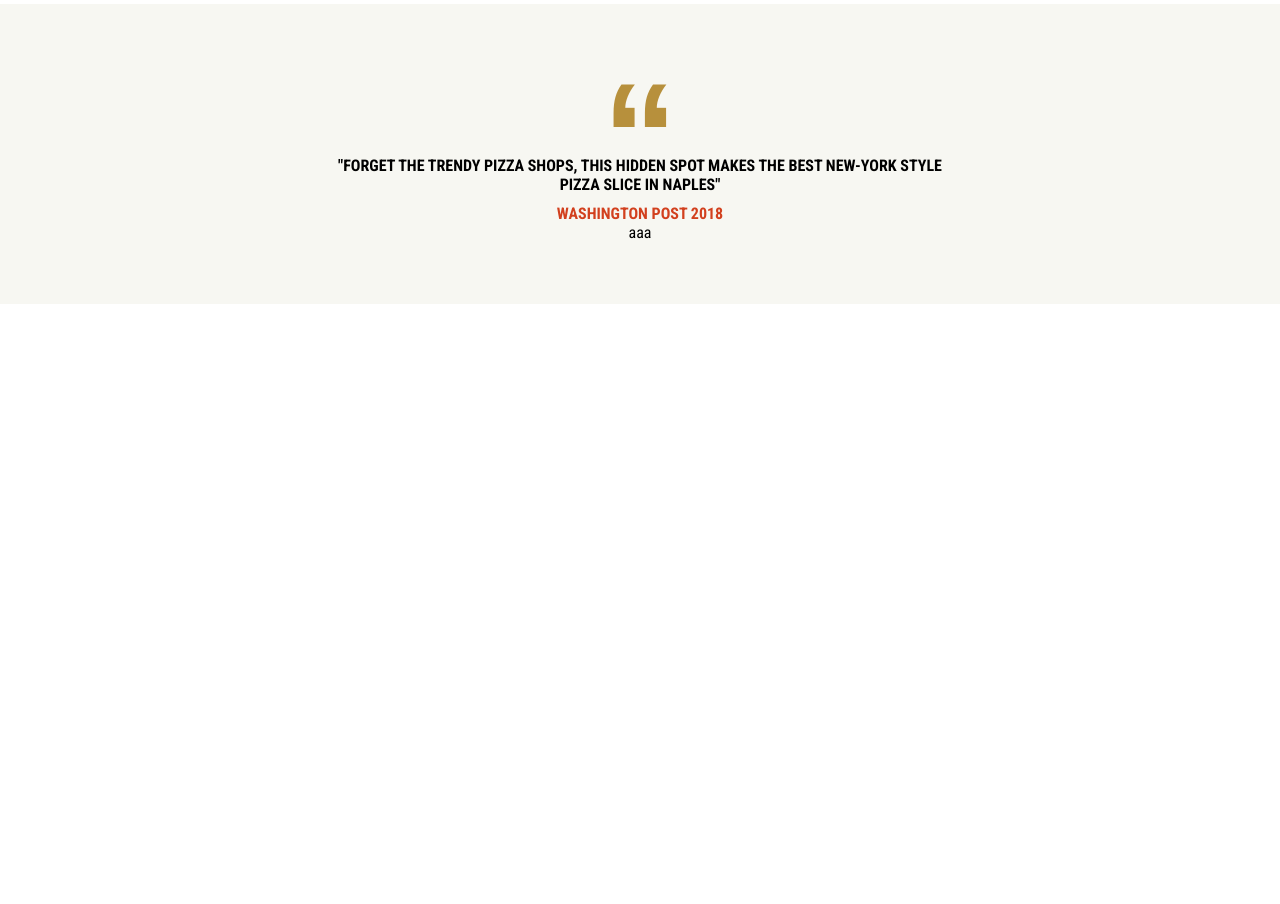
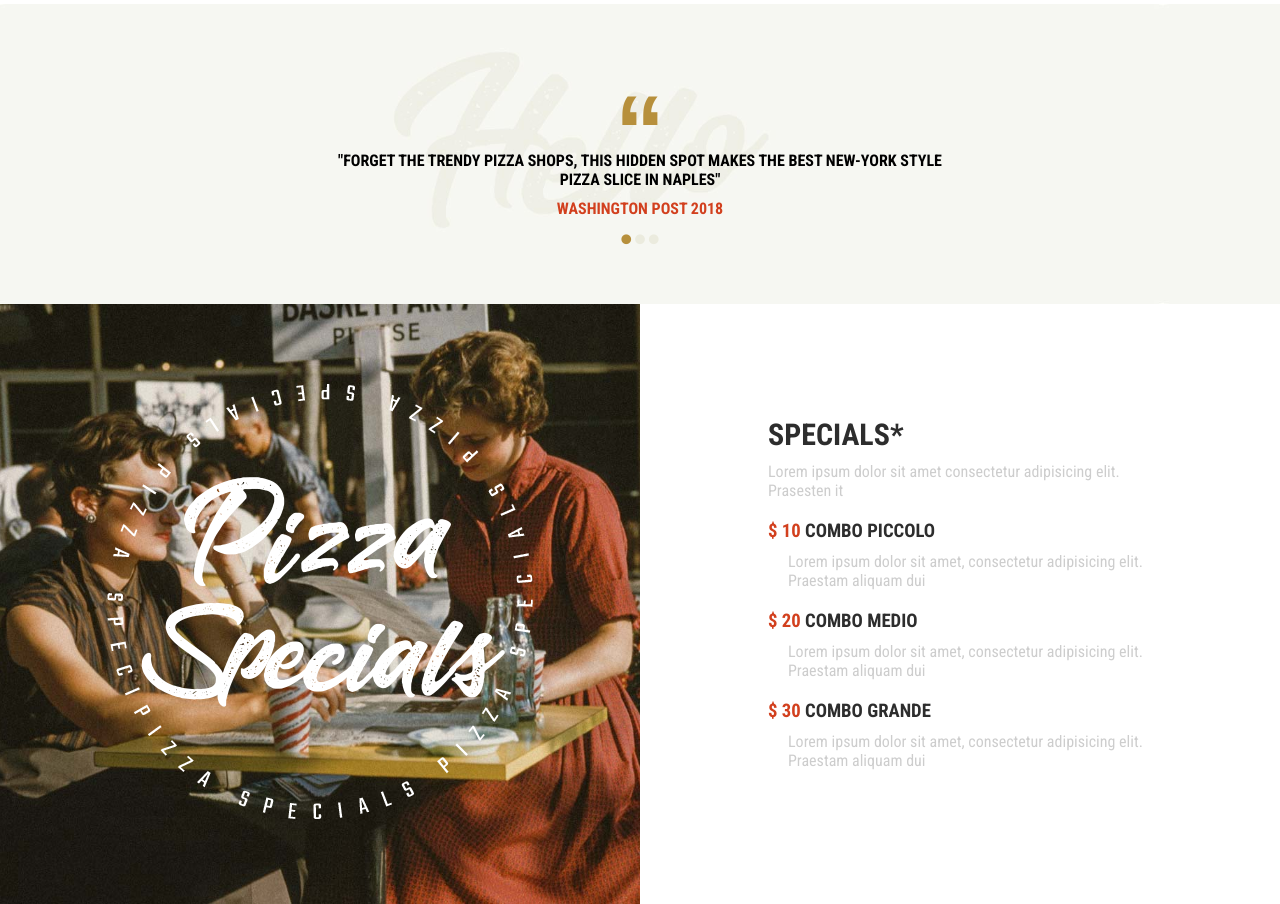
Before and after one commit to MatteoFruianu/proj-html-vuejs, a plain HTML site: page index.html in a window 1280 px wide. Shown: the part 762-1666 px from the top of the page. Before the commit the page ends 1066 px from the top, so only its background shows below. Drawn offline with nearby package versions, Linux system fonts and the light colour scheme.

Commit message:
pizza specials

```diff
--- a/css/styles.css
+++ b/css/styles.css
@@ -13,6 +13,20 @@ body {
 
 ul {
     list-style: none;
+}
+
+/* UTILITIES  */
+
+.txt-upp {
+    text-transform: uppercase;
+}
+
+.p-btm10 {
+    padding-bottom: 10px;
+}
+
+.p-btm20 {
+    padding-bottom: 20px;
 }
 
 
@@ -136,7 +150,10 @@ ul {
 /* HELLO STYLES  */
 .hello {
     height: 300px;
-    background: #F7F7F2;
+    /* background: #F7F7F2; */
+    background-image: url(../images/h3-testimonials-bckgrnd.jpg);
+    background-position: left;
+    background-size: contain;
     display: flex;
     align-items: center;
     justify-content: center;
@@ -152,7 +169,7 @@ ul {
 .hello-quotes .marks {
     margin-top: 50px;
     color: #B7903c;
-    font-size: 150px;
+    font-size: 100px;
     font-family: sans-serif;
     padding-bottom: -20px;
     line-height: 40px;
@@ -170,4 +187,66 @@ ul {
     text-transform: uppercase;
     font-weight: 700;
     color: #d2401e;
+    padding-bottom: 10px;
 }
+
+.hello-quotes .dots i {
+    font-size: 10px;
+    color: #EBEBDE;
+}
+
+.hello-quotes .dots i:first-child {
+    color: #B7903c;
+}
+
+/* PIZZA SPECIAL STYLES */
+
+.pizza-specials {
+    color:black;
+
+    display: flex;
+    height: 600px;
+}
+
+.special {
+    flex-basis: 50%;
+    display: flex;
+    align-items: center;
+    justify-content: center;
+}
+
+.special.left {
+    background-image: url(../images/h1-img-4.jpg);
+    background-position: center;
+    background-size: cover;
+
+}
+
+        /* special right */
+
+.special-menu {
+    width: 60%;
+}
+
+.special-menu h2,
+.special-menu h3 {
+    color: #2d2d2d;
+}
+
+.special-menu p {
+    color: #CDCDCD;
+}
+
+.special .combo p {
+    padding-left: 20px;
+    padding-top: 10px;
+    padding-bottom: 10px;
+}
+
+.special-menu h2 {
+    font-size: 30px;
+}
+
+.special-menu .combo h3 span {
+    color: #d2401e;
+}
--- a/index.html
+++ b/index.html
@@ -76,7 +76,39 @@
                 <div class="hello-text">"Forget the trendy pizza shops, this hidden spot makes the best new-york style pizza slice in naples"</div>
                 <div class="author">Washington Post 2018
                 </div>
-                <div class="points">aaa</div>
+                <div class="dots">
+                    <i class="fas fa-circle"></i>
+                    <i class="fas fa-circle"></i>
+                    <i class="fas fa-circle"></i>
+                </div>
+            </div>
+        </section>
+
+        <section class="pizza-specials">
+            <div class="special left">
+                <div class="layover-special-left">
+                    <img src="./images/h1-img-7n.png" alt="">
+                </div>
+            </div>
+            <div class="special right">
+                <div class="special-menu">
+                    <h2 class="txt-upp p-btm10">Specials*</h2>
+                    <p class="p-btm20">Lorem ipsum dolor sit amet consectetur adipisicing elit. Prasesten it</p>
+                    <div class="combo p-btm10">
+                        <h3 class="txt-upp"><span>$ 10</span> combo piccolo</h3>
+                        <p>Lorem ipsum dolor sit amet, consectetur adipisicing elit. Praestam aliquam dui </p>
+                    </div>
+
+                    <div class="combo p-btm10">
+                        <h3 class="txt-upp"><span>$ 20</span> combo medio</h3>
+                        <p>Lorem ipsum dolor sit amet, consectetur adipisicing elit. Praestam aliquam dui </p>
+                    </div>
+
+                    <div class="combo p-btm10">
+                        <h3 class="txt-upp"><span>$ 30</span>  combo grande</h3>
+                        <p>Lorem ipsum dolor sit amet, consectetur adipisicing elit. Praestam aliquam dui </p>
+                    </div>
+                </div>
             </div>
         </section>
 
```
Also changed, not shown: images/footer-img-1.jpg (added), images/h1-img-4.jpg (added), images/h1-team-1a-700x700.jpg (added), images/h1-team-2a.jpg (added), images/h1-team-3a.jpg (added), images/h1-team-4a.jpg (added), images/h3-background-img-3.jpg (added), images/h3-background-img.jpg (added), images/h3-img-5a.jpg (added), images/h3-testimonials-bckgrnd.jpg (added), 1 other file.
